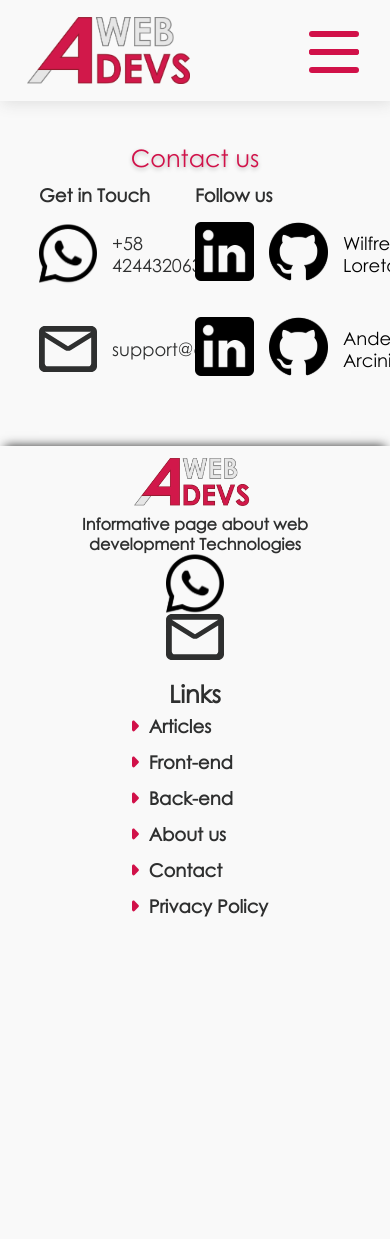
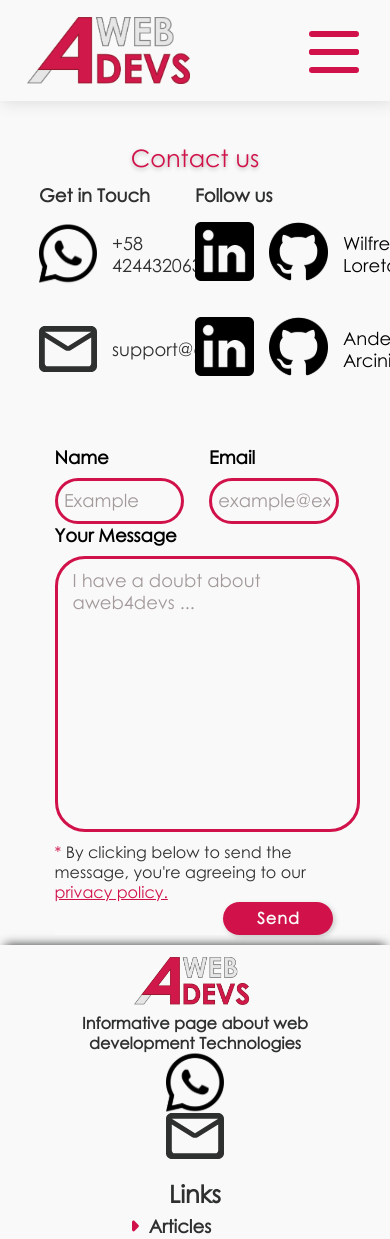
Before and after one commit to wilfredo-loreto/aWeb4Devs, a Next.js app: page /contact in a window 390 px wide. Shown: the top 1239 px of the page. Before the commit the page ends 924 px from the top, so only its background shows below. Built offline with nearby package versions, Linux system fonts and the light colour scheme.

Commit message:
Almost finished contact page. Media queries left

```diff
--- a/components/ContactForm.js
+++ b/components/ContactForm.js
@@ -0,0 +1,47 @@
+import styles from "./ContactForm.module.scss";
+import Link from "next/link";
+import React, { Component } from "react";
+
+export default class ContactInfo extends Component {
+    componentWillUnmount(){
+
+
+    }
+    componentDidMount(){
+
+        var containerList = document.getElementsByTagName("ul")[0].parentNode
+
+        containerList.nextSibling.style.display="none"
+
+    }
+  render() {
+    return (
+      <form className={styles.form}>
+          <div className={styles.mainContainer}>
+              <div className={styles.fieldsContainer}>
+                  <div className={styles.field}>
+                    <label className={styles.label}>Name</label>
+                    <input placeholder="Example"/>
+                  </div>
+                  <div className={styles.field}>
+                    <label className={styles.label}>Email</label>
+                    <input placeholder="example@example.com"/>
+                  </div>
+              </div>
+              <div className={styles.yourMessage}>
+                <label className={styles.label}>Your Message</label>
+                <textarea placeholder="I have a doubt about aweb4devs ..."/>
+                <div className={styles.adviceContainer}>
+                    <span>*</span>
+                    <span> By clicking below to send the message, you're agreeing to our </span>
+                    <Link href="/privacy-policy"><a className={styles.link}>privacy policy.</a></Link>
+
+                </div>
+                <button className={styles.sendButton}> Send </button>
+              </div>
+          </div>
+      </form>
+
+    );
+  }
+}
--- a/components/ContactForm.module.scss
+++ b/components/ContactForm.module.scss
@@ -0,0 +1,95 @@
+@import "global.scss";
+.form{
+    display:block;
+    margin-bottom:5%;
+    .mainContainer{
+        display:flex;
+    flex-flow: column nowrap;
+
+    justify-content: space-between;
+    align-items: center;
+    height: 480px;
+    width: 80%;
+    max-width: 1100px;
+    margin:auto;
+
+    .fieldsContainer{
+        display: flex;
+        flex-flow: row nowrap;
+        width: 90%;
+        justify-content: space-between;
+        .field{
+            width: 45%;
+            max-width: 300px;
+
+            .label{
+                @include fontSize(subtitle);
+                font-weight: 900;
+            }
+            input{
+                margin-top: 10px;
+                height: 40px;
+            }
+        }
+    }
+
+    .yourMessage{
+        width: 90%;
+
+        display: flex;
+        flex-flow: column nowrap;
+
+        .label{
+            @include fontSize(subtitle);
+            font-weight: 900;
+        }
+        textarea{
+            margin-top:10px;
+            height: 250px;
+            width: 96%;
+            padding: 10px 15px;
+        }
+        .adviceContainer{
+            margin-top:10px;
+            span, .link{
+                font-size:16px;
+                color: $main-color;
+            }
+            span:nth-child(2){
+                color: $black;
+            }
+            .link{
+                text-decoration: underline;
+            }
+        }
+        .sendButton{
+
+            cursor: pointer;
+            border: none;
+            color: $background-color;
+            font-family: "Century";
+            font-weight: 600;
+            background-color: #d11149;
+            box-shadow: 2px 2px 5px rgba(68, 68, 68, 0.25);
+            border-radius: 30px;
+            min-width: 110px;
+            min-height: 33px;
+                line-height: 25px;
+                letter-spacing: 1px;
+                transition: 400ms;
+                outline: none;
+                align-self: flex-end;
+                margin-right: 0.7%;
+
+                @include fontSize(text);
+                &:hover{
+                    color: $main-color;
+                    background-color: $background-color;
+                    border: solid 2px $main-color;
+                }
+
+            }
+        }
+
+    }
+}
--- a/components/ContactInfo.module.scss
+++ b/components/ContactInfo.module.scss
@@ -16,6 +16,7 @@
     margin: 3% auto;
     justify-content: space-around;
     height:250px;
+    max-width: 1000px;
     .colContainer{
         width: 50%;
         .subtitle{
@@ -60,3 +61,5 @@
         }
     }
 }
+
+$breakpoint-email-text : "(max-width:800px)"
--- a/pages/contact.js
+++ b/pages/contact.js
@@ -5,6 +5,7 @@ function Contact() {
   return (
     <Layout>
       <ContactInfo />
+      <ContactForm />
     </Layout>
   );
 }
```
